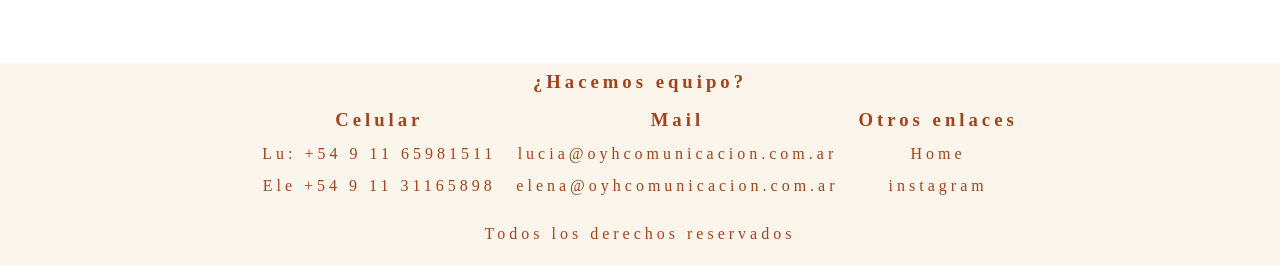
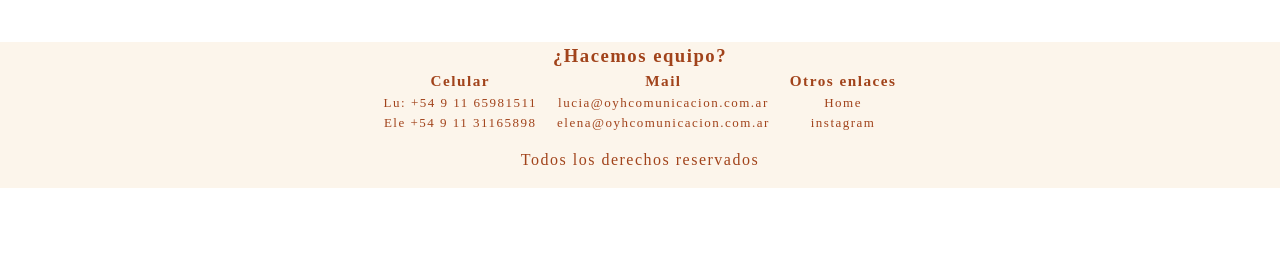
Before and after one commit to tomiarg/oyhproject, a plain HTML site: page pages/eventos.html in a window 1280 px wide. Shown: the part 1859-2125 px from the top of the page. After the commit the page ends 2047 px from the top, so only its background shows below. Drawn offline with Linux system fonts and the light colour scheme; a web font is replaced by a local one.

Commit message:
the last commit

```diff
--- a/styles/styles.css
+++ b/styles/styles.css
@@ -23,8 +23,8 @@ html{
 }
 body{
     font-size: 1.6rem;
-    line-height: 2;
-    letter-spacing: 4px;
+    line-height: 1.5;
+    letter-spacing: 1.5px;
 }
 /*Globales*/
 .contenedor{
@@ -500,7 +500,6 @@ h2{
     gap: 2rem;
     padding: 2.5rem;
     margin: 6rem;
-    line-height: 10rem;
 
 }
 .eventoEspecial{
@@ -531,6 +530,16 @@ footer{
 }
 .footerFlex{
     display: flex;
-    justify-content: space-around;
+    flex-direction: column;
     gap: 2rem;
+    font-size: small;
 }
+
+
+@media (min-width: 768px){
+    .footerFlex{
+        flex-direction:row;
+        justify-content: space-around;
+
+    }
+}
```
Also changed, not shown: pages/eventos.html (+0 -2 lines).
